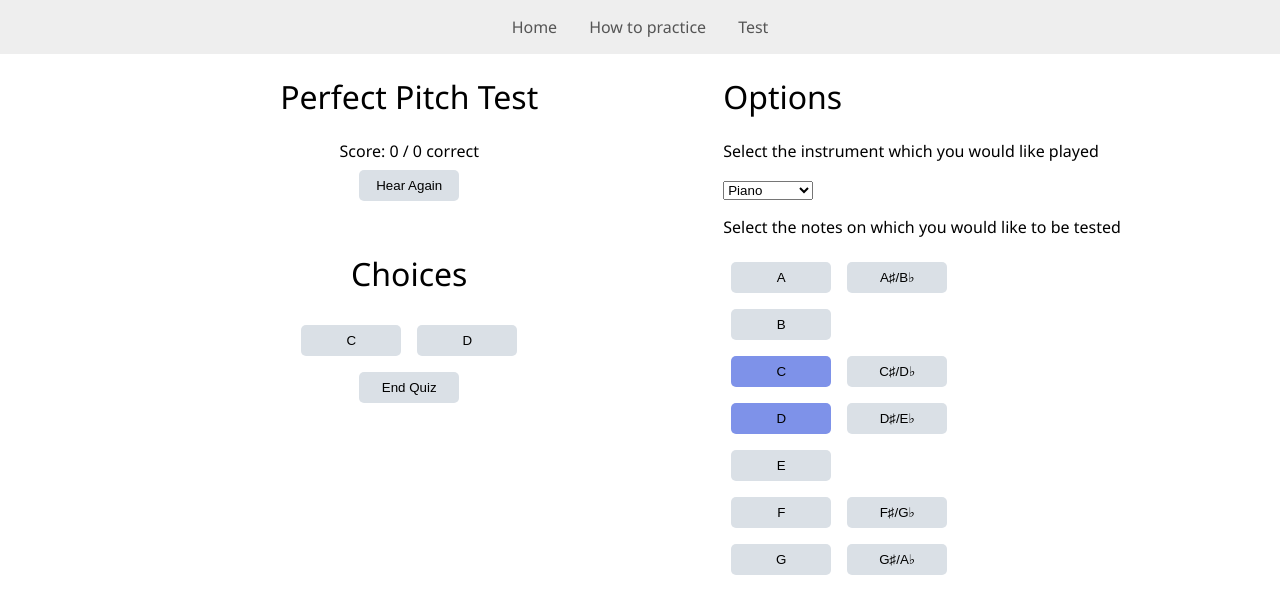
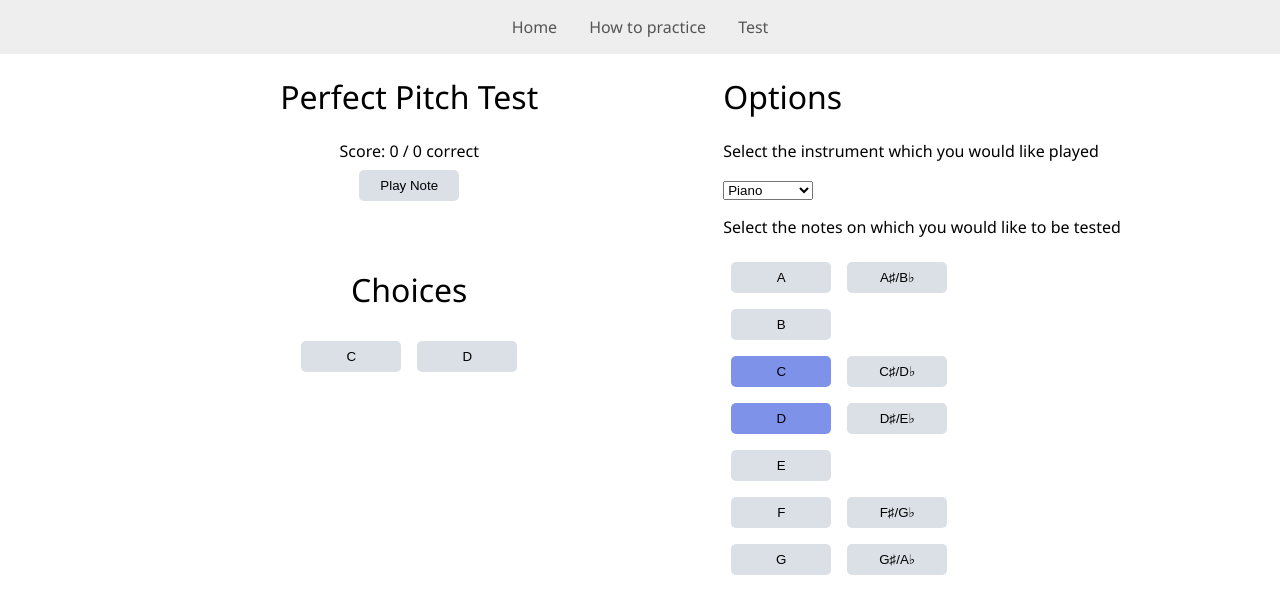
Before and after one commit to Chidoge/PerfectPitchTest, a React (Create React App) app: page /test in a window 1280 px wide. Shown: the top 614 px of the page. Built offline with nearby package versions, Linux system fonts and the light colour scheme.

Commit message:
Text appearing no longer shifts elements

```diff
--- a/src/components/TestingSection/TestingSection.tsx
+++ b/src/components/TestingSection/TestingSection.tsx
@@ -104,7 +104,7 @@ class TestingSection extends React.Component<IProps, any> {
                 <div>Score: {correctAnswers} / {totalAnswers} correct</div>
                 <div>
                     { questionFinished && <Button onClick={this.playNext}>Hear Next</Button>}
-                    <Button onClick={this.playAudio}>Hear Again</Button>
+                    <Button onClick={this.playAudio}>Play Note</Button>
                 </div>
                 {
                     showAnswerFeedback ?
@@ -112,7 +112,7 @@ class TestingSection extends React.Component<IProps, any> {
                     ? <p>Nope, "{ currentSelectedNote }" is not correct.</p>
                     : <p>Nice! "{ currentSelectedNote }" is correct!</p>
                     )
-                    : <br />
+                    : <p className="hide-p">If you can see this, you're cool :)</p>
                 }
                 <h1>Choices</h1>
                 <div>
@@ -120,7 +120,6 @@ class TestingSection extends React.Component<IProps, any> {
                         <Button status={this.checkArray(selectedAnswersStatus, note)} onClick={() => this.pickAnswer(note)}>{formatNote(note)}</Button>
                     ))}
                 </div>
-                <Button className="button">End Quiz</Button>
             </div>
         )
     }
--- a/src/styles/containers/Test.scss
+++ b/src/styles/containers/Test.scss
@@ -21,4 +21,13 @@
             padding: 0rem 2rem;
         }
     }
+
+    .hide-p {
+        opacity: 0;
+        -webkit-touch-callout: none;
+        -webkit-user-select: none;
+           -moz-user-select: none;
+            -ms-user-select: none;
+                user-select: none;
+    }
 }
```
Also changed, not shown: 1 other file (tests, documents, lock files or other folders).
